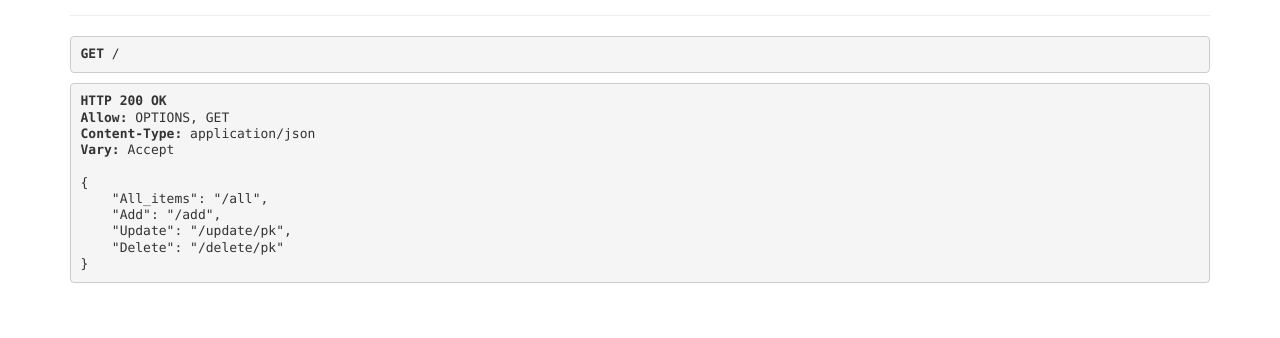
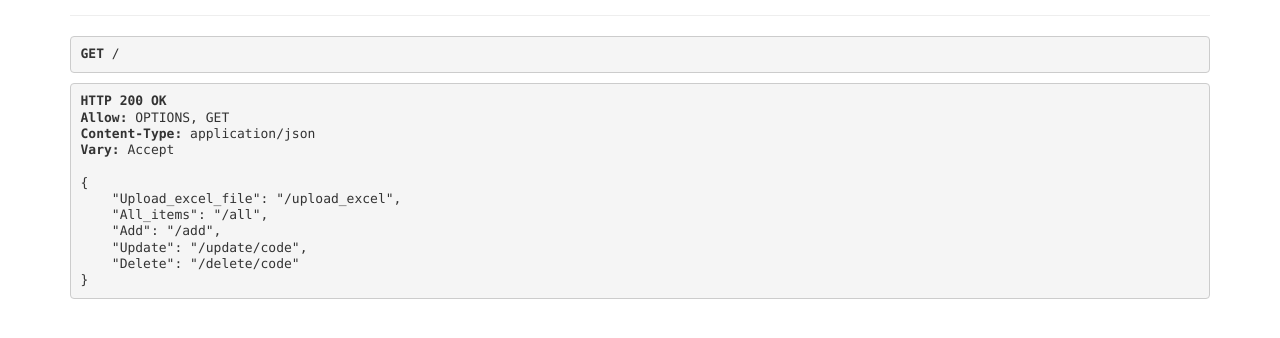
Before and after one commit to VarVizner/test_task, a Django app: page / in a window 1280 px wide. Shown: the part 245-583 px from the top of the page. Run offline with Django 3.2, Linux system fonts and the light colour scheme; some libraries are stand-ins or nearby versions.

Commit message:
Add files via upload

```diff
--- a/api_example/serializers.py
+++ b/api_example/serializers.py
@@ -5,4 +5,4 @@ from .models import Elements
 class ElementsSerializer(serializers.ModelSerializer):
     class Meta:
         model = Elements
-        fields = ('section', 'category', 'code', 'name', 'price')
+        fields = ['section', 'category', 'code', 'name', 'price']
--- a/api_example/urls.py
+++ b/api_example/urls.py
@@ -7,6 +7,6 @@ urlpatterns = [
     path('upload_excel/', views.import_from_excel, name='upload_excel'),
     path('add/', views.add_element, name="add_element"),
     path('all/', views.view_elements, name='view_elements'),
-    path('update/<int:pk>/', views.update_element, name='update_element'),
-    path('delete/<int:pk>/', views.delete_element, name='delete_element')
+    path('update/<int:code>/', views.update_element, name='update_element'),
+    path('delete/<int:code>/', views.delete_element, name='delete_element')
 ]
--- a/api_example/views.py
+++ b/api_example/views.py
@@ -15,9 +15,10 @@ def import_from_excel(request):
 
         for el in ws.iter_rows(min_row=2, values_only=True):
             section, category, code, name, price = el
-            Elements.objects.create(section=section, category=category,
-                                    code=code, name=name,
-                                    price=price)
+            if not Elements.objects.filter(**request.data).exists():
+                Elements.objects.create(section=section, category=category,
+                                        code=code, name=name,
+                                        price=price)
 
         return render(request, "success.html")
 
@@ -27,27 +28,29 @@ def import_from_excel(request):
 @api_view(['GET'])
 def ApiOverview(request):
     api_urls = {
+        'Upload_excel_file': '/upload_excel',
         'All_items': '/all',
         'Add': '/add',
-        'Update': '/update/pk',
-        'Delete': '/delete/pk'
+        'Update': '/update/code',
+        'Delete': '/delete/code'
     }
 
     return Response(api_urls)
 
 
-@api_view(['GET', 'POST'])
+@api_view(['POST'])
 def add_element(request):
     element = ElementsSerializer(data=request.data)
+
+    if not element.is_valid():
+        return Response(status=status.HTTP_400_BAD_REQUEST)
 
     if Elements.objects.filter(**request.data).exists():
         raise serializers.ValidationError('This element already exists')
 
-    if element.is_valid():
-        element.save()
-        return Response(element.data)
-    else:
-        return Response(status=status.HTTP_404_NOT_FOUND)
+    element.save()
+    return Response(element.data)
+
 
 
 @api_view(['GET'])
@@ -66,8 +69,8 @@ def view_elements(request):
 
 
 @api_view(['GET', 'PUT'])
-def update_element(request, pk):
-    element = Elements.objects.get(pk=pk)
+def update_element(request, code):
+    element = get_object_or_404(Elements, code=code)
     data = ElementsSerializer(instance=element, data=request.data)
 
     if data.is_valid():
@@ -77,8 +80,8 @@ def update_element(request, pk):
         return Response(status=status.HTTP_404_NOT_FOUND)
 
 
-@api_view(['GET', 'DELETE'])
-def delete_element(request, pk):
-    element = get_object_or_404(Elements, pk=pk)
+@api_view(['DELETE'])
+def delete_element(request, code):
+    element = get_object_or_404(Elements, code=code)
     element.delete()
-    return Response(status=status.HTTP_202_ACCEPTED)
+    return Response(status=status.HTTP_200_OK)
```
Also changed, not shown: api_example/templates/create.html (+0 -8 lines).
